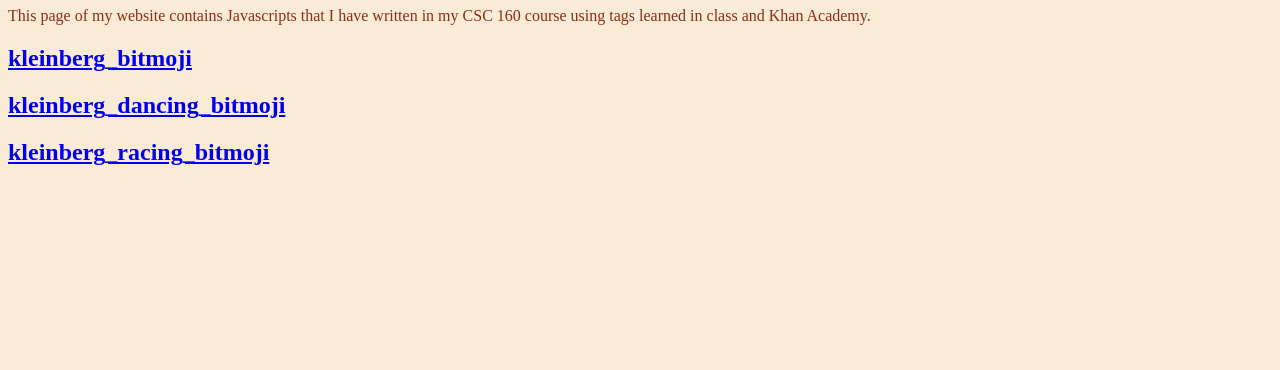
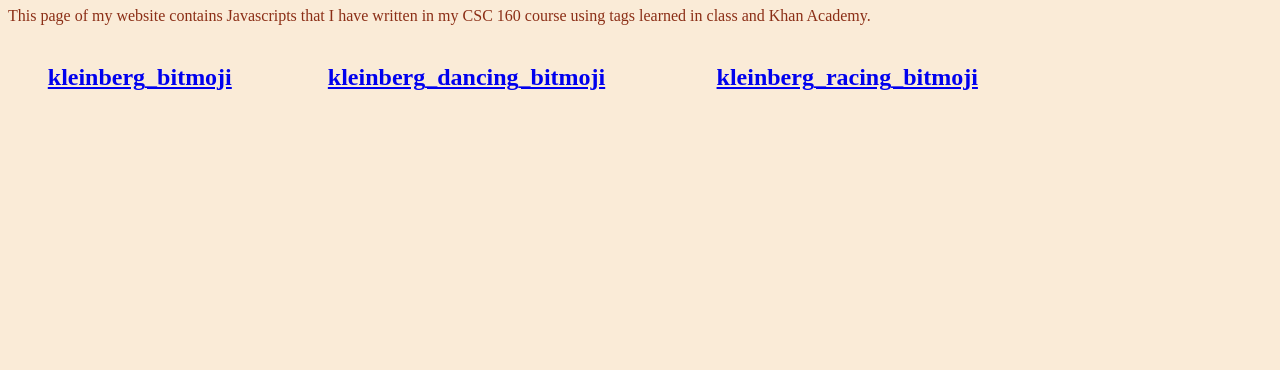
Before and after one commit to joshkleinberg9/joshkleinberg9.github.io, a plain HTML site: page javascripts.html in a window 1280 px wide. Shown: the part 430-800 px from the top of the page. Drawn offline with Linux system fonts and the light colour scheme; a script that the page names is missing.

Commit message:
Add files via upload

```diff
--- a/javascripts.html
+++ b/javascripts.html
@@ -20,8 +20,15 @@
     </table>
     <h1>Josh's Javascript Programs</h1>
     <p>This page of my website contains Javascripts that I have written in my CSC 160 course using tags learned in class and Khan Academy.</p>
-    <h2><a href="https://www.khanacademy.org/computer-programming/kleinberg_bitmoji/4629679853846528">kleinberg_bitmoji</a></h2><script src="https://www.khanacademy.org/computer-programming/kleinberg_bitmoji/4629679853846528/embed.js?editor=no&buttons=no&author=no&embed=yes"></script>
-    <h2><a href="https://www.khanacademy.org/computer-programming/kleinberg_dancing_bitmoji/5462246219890688">kleinberg_dancing_bitmoji</a></h2><script src="https://www.khanacademy.org/computer-programming/kleinberg_dancing_bitmoji/5462246219890688/embed.js?editor=no&buttons=no&author=no&embed=yes"></script>
-    <h2><a href="https://www.khanacademy.org/computer-programming/kleinberg_racing_bitmoji/4533110659923968">kleinberg_racing_bitmoji</a></h2><script src="https://www.khanacademy.org/computer-programming/kleinberg_racing_bitmoji/4533110659923968/embed.js?editor=no&buttons=no&author=no&embed=yes"></script>
+
+    <table width="1025px">
+        <thead>
+            <tr>
+                <td align="center"><h2><a href="https://www.khanacademy.org/computer-programming/kleinberg_bitmoji/4629679853846528">kleinberg_bitmoji</a></h2><script src="https://www.khanacademy.org/computer-programming/kleinberg_bitmoji/4629679853846528/embed.js?editor=no&buttons=no&author=no&embed=yes"></script></td>
+                <td align="center"><h2><a href="https://www.khanacademy.org/computer-programming/kleinberg_dancing_bitmoji/5462246219890688">kleinberg_dancing_bitmoji</a></h2><script src="https://www.khanacademy.org/computer-programming/kleinberg_dancing_bitmoji/5462246219890688/embed.js?editor=no&buttons=no&author=no&embed=yes"></script></td>
+                <td align="center"><h2><a href="https://www.khanacademy.org/computer-programming/kleinberg_racing_bitmoji/4533110659923968">kleinberg_racing_bitmoji</a></h2><script src="https://www.khanacademy.org/computer-programming/kleinberg_racing_bitmoji/4533110659923968/embed.js?editor=no&buttons=no&author=no&embed=yes"></script></td>
+            </tr>
+        </thead>
+    </table>
 </body>
 </html>
```
